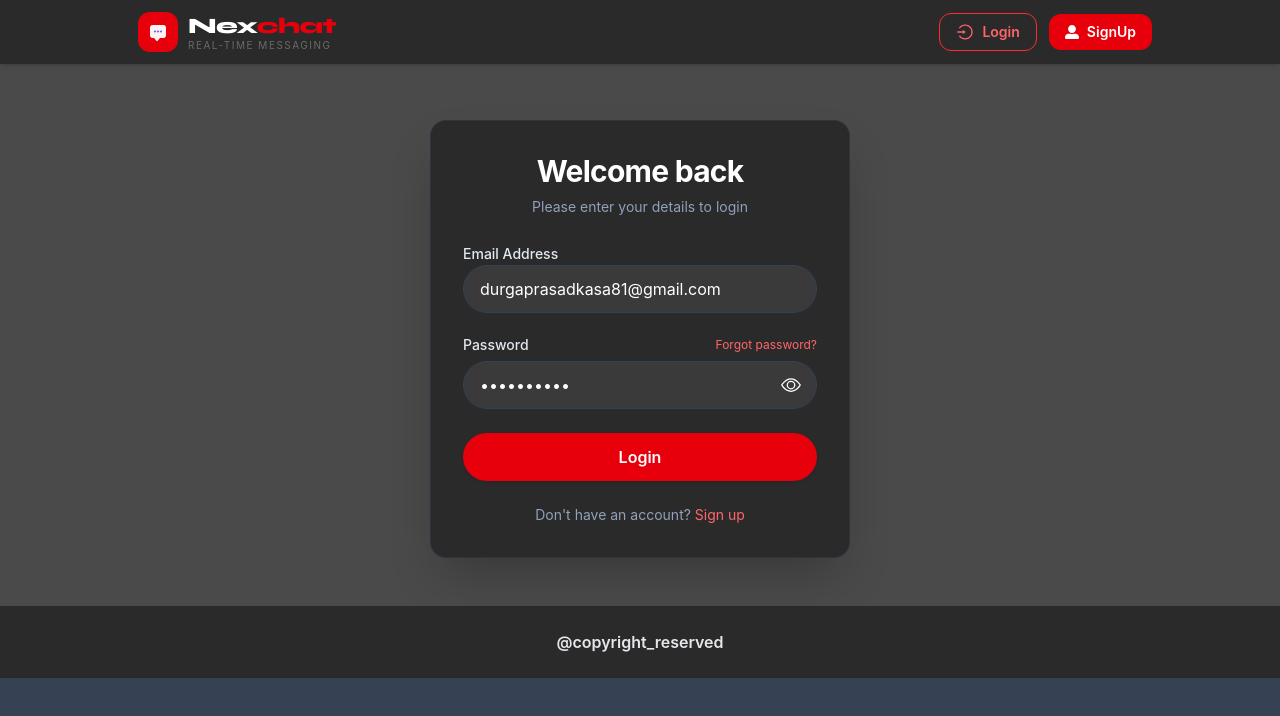
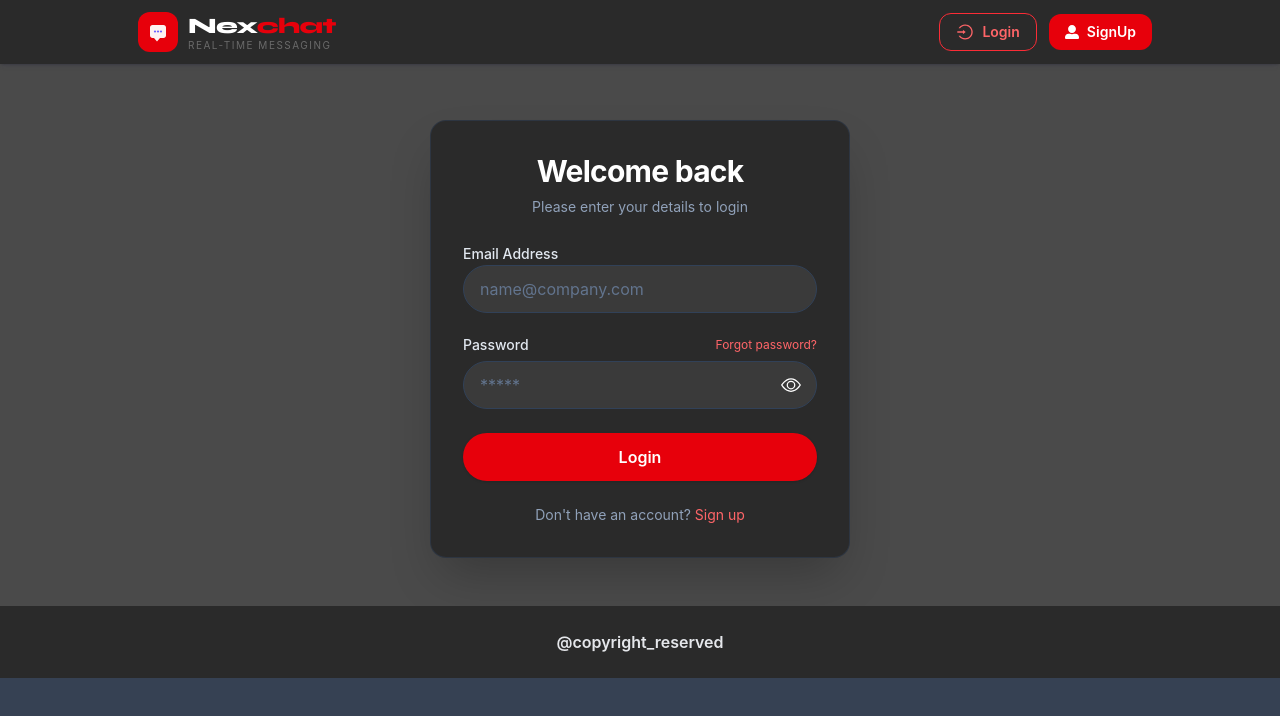
Before and after one commit to prasad7217/ChatApp_Frontend, a React (Vite) app: page /login in a window 1280 px wide. Shown: the top 716 px of the page. Built offline with nearby package versions, Linux system fonts and the light colour scheme; no server answers.

Commit message:
fixed small bugs

```diff
--- a/src/components/UserAuthentication/Login.jsx
+++ b/src/components/UserAuthentication/Login.jsx
@@ -8,8 +8,8 @@ import { BASE_URL } from "../../Constants";
 
 const Login = () => {
 
-    const [email, setEmail] = useState("durgaprasadkasa81@gmail.com");
-    const [password, setPassword] = useState("Prasad@123");
+    const [email, setEmail] = useState("");
+    const [password, setPassword] = useState("");
     const [showPass, setShowPass] = useState(false);
 
     const navigate = useNavigate();
```
